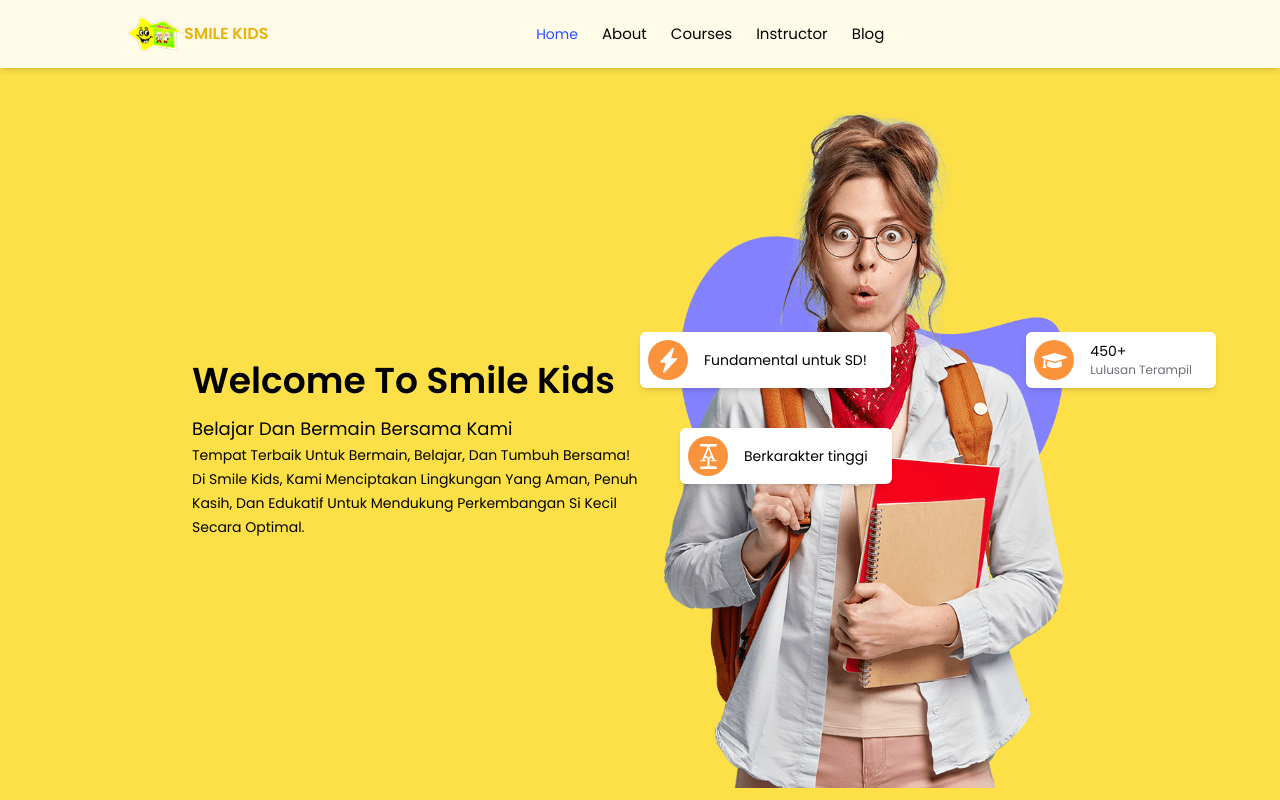
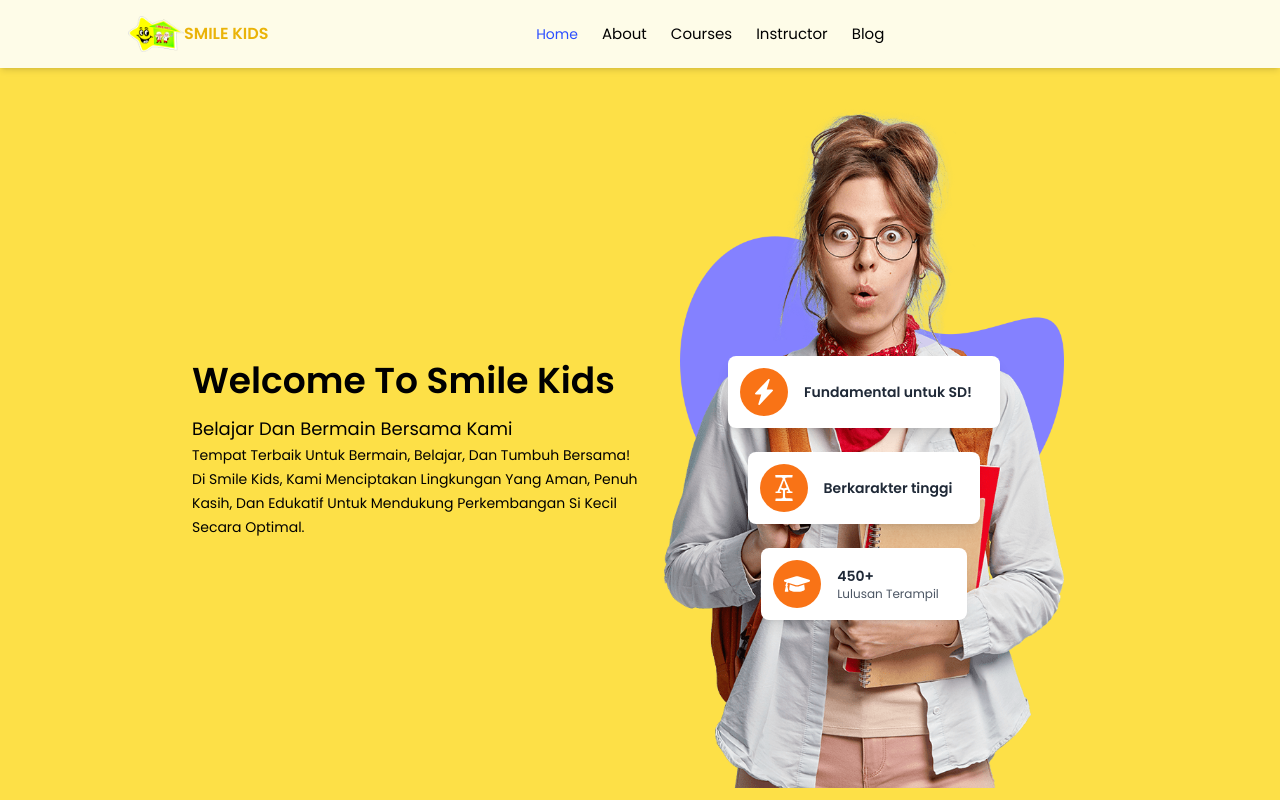
Before and after one commit to aryawardhana15/Smilekidsproject, a React (Create React App) app: page / in a window 1280 px wide. Shown: the top 800 px of the page. Built offline with nearby package versions, Linux system fonts and the light colour scheme.

Commit message:
memperbarui page

```diff
--- a/src/pages/About.jsx
+++ b/src/pages/About.jsx
@@ -15,12 +15,33 @@ export const About = () => {
             <h1 className='text-3xl font-semibold text-black'> Kenapa harus Smile Kids </h1>
             <span className='text-sm mt-2 block'>you don't have to struggle alone, you've got our assistance and help.</span>
           </div>
-          <div className='grid grid-cols-4 gap-5 mt-5 md:grid-cols-2  '>
-          <AboutCard color='bg-[#2D69F0]' icon={<FaUsers size={50} />} title='Pengasuhan Berkualitas' desc="Membantu anak tumbuh dengan pengalaman belajar menyenangkan." />
-          <AboutCard color='bg-[#DD246E]' icon={<FaChalkboardTeacher size={50} />} title='Kegiatan Edukatif' desc="Menyediakan rencana kegiatan yang mendukung perkembangan anak secara holistik." />
-          <AboutCard color='bg-[#8007E6]' icon={<FaRegSmile size={50} />} title='Fasilitas Nyaman' desc="Lingkungan yang aman dan nyaman untuk anak-anak belajar dan bermain." />
-          <AboutCard color='bg-[#0CAE74]' icon={<FaHandsHelping size={50} />} title='Pendamping Profesional' desc="Guru dan pengasuh terlatih untuk memberikan perhatian penuh pada setiap anak." />
-          </div>
+          <div className='grid grid-cols-1 gap-5 mt-5 md:grid-cols-2 lg:grid-cols-4 '>
+  <AboutCard
+    color='bg-[#2D69F0]'
+    icon={<FaUsers size={50} />}
+    title='Pengasuhan Berkualitas'
+    desc="Membantu anak tumbuh dengan pengalaman belajar menyenangkan."
+  />
+  <AboutCard
+    color='bg-[#DD246E]'
+    icon={<FaChalkboardTeacher size={50} />}
+    title='Kegiatan Edukatif'
+    desc="Menyediakan rencana kegiatan yang mendukung perkembangan anak secara holistik."
+  />
+  <AboutCard
+    color='bg-[#8007E6]'
+    icon={<FaRegSmile size={50} />}
+    title='Fasilitas Nyaman'
+    desc="Lingkungan yang aman dan nyaman untuk anak-anak belajar dan bermain."
+  />
+  <AboutCard
+    color='bg-[#0CAE74]'
+    icon={<FaHandsHelping size={50} />}
+    title='Pendamping Profesional'
+    desc="Guru dan pengasuh terlatih untuk memberikan perhatian penuh pada setiap anak."
+  />
+</div>
+
         </div>
       </section>
       <AboutContent />
--- a/src/pages/Home.jsx
+++ b/src/pages/Home.jsx
@@ -65,37 +65,39 @@ export const HomeContent = () => {
                   <img src={heroImg} alt='' className='h-full w-full object-contain z-20 relative' />
                 </div>
               </div>
-              <div className='content'>
-                <button className='bg-white shadow-md absolute top-56 left-0 z-30 p-2 flex items-center rounded-md'>
-                  <div className='icon w-10 h-10 text-white rounded-full flex items-center justify-center bg-orange-400'>
-                    <BsFillLightningChargeFill size={25} />
+              <div className="absolute top-0 left-0 w-full h-full flex flex-col justify-center items-center gap-6">
+
+    {/* Button 1 - Fundamental untuk SD */}
+    <button className="bg-white shadow-lg p-3 flex items-center rounded-lg hover:scale-105 transition-all duration-300 z-40 mt-20 ">
+      <div className="icon w-12 h-12 text-white rounded-full flex items-center justify-center bg-orange-500">
+        <BsFillLightningChargeFill size={26} />
       </div>
-                  <div className='text flex flex-col items-start px-4'>
-                    <span className='text-sm text-black'>Fundamental untuk SD!</span>
-
-
+      <div className="text flex flex-col items-start px-4">
+        <span className="text-sm text-gray-800 font-semibold">Fundamental untuk SD!</span>
       </div>
     </button>
 
-                <button className='bg-white shadow-md absolute top-80 left-10 z-30 p-2 flex items-center rounded-md'>
-                  <div className='icon w-10 h-10 text-white rounded-full flex items-center justify-center bg-orange-400'>
-                    <FaAcquisitionsIncorporated size={25} />
+    {/* Button 2 - Berkarakter tinggi */}
+    <button className="bg-white shadow-lg p-3 flex items-center rounded-lg hover:scale-105 transition-all duration-300 z-40">
+      <div className="icon w-12 h-12 text-white rounded-full flex items-center justify-center bg-orange-500">
+        <FaAcquisitionsIncorporated size={26} />
       </div>
-                  <div className='text flex flex-col items-start px-4'>
-                    <span className='text-sm text-black'>Berkarakter tinggi</span>
-
+      <div className="text flex flex-col items-start px-4">
+        <span className="text-sm text-gray-800 font-semibold">Berkarakter tinggi</span>
       </div>
     </button>
 
-                <button className='bg-white shadow-md absolute top-56 -right-32 z-30 p-2 md:top-96 md:-right-5 flex items-center rounded-md'>
-                  <div className='icon w-10 h-10 text-white rounded-full flex items-center justify-center bg-orange-400'>
-                    <FaGraduationCap size={25} />
+    {/* Button 3 - Lulusan Terampil */}
+    <button className="bg-white shadow-lg p-3 flex items-center rounded-lg hover:scale-105 transition-all duration-300 z-50">
+      <div className="icon w-12 h-12 text-white rounded-full flex items-center justify-center bg-orange-500">
+        <FaGraduationCap size={26} />
       </div>
-                  <div className='text flex flex-col items-start px-4'>
-                    <span className='text-sm text-black'>450+</span>
-                    <span className='text-[12px]'>Lulusan Terampil</span>
+      <div className="text flex flex-col items-start px-4">
+        <span className="text-sm text-gray-800 font-semibold">450+</span>
+        <span className="text-xs text-gray-600">Lulusan Terampil</span>
       </div>
     </button>
+
   </div>
             </div>
           </div>
```
Lines whose indentation alone changed are shown as unchanged.
